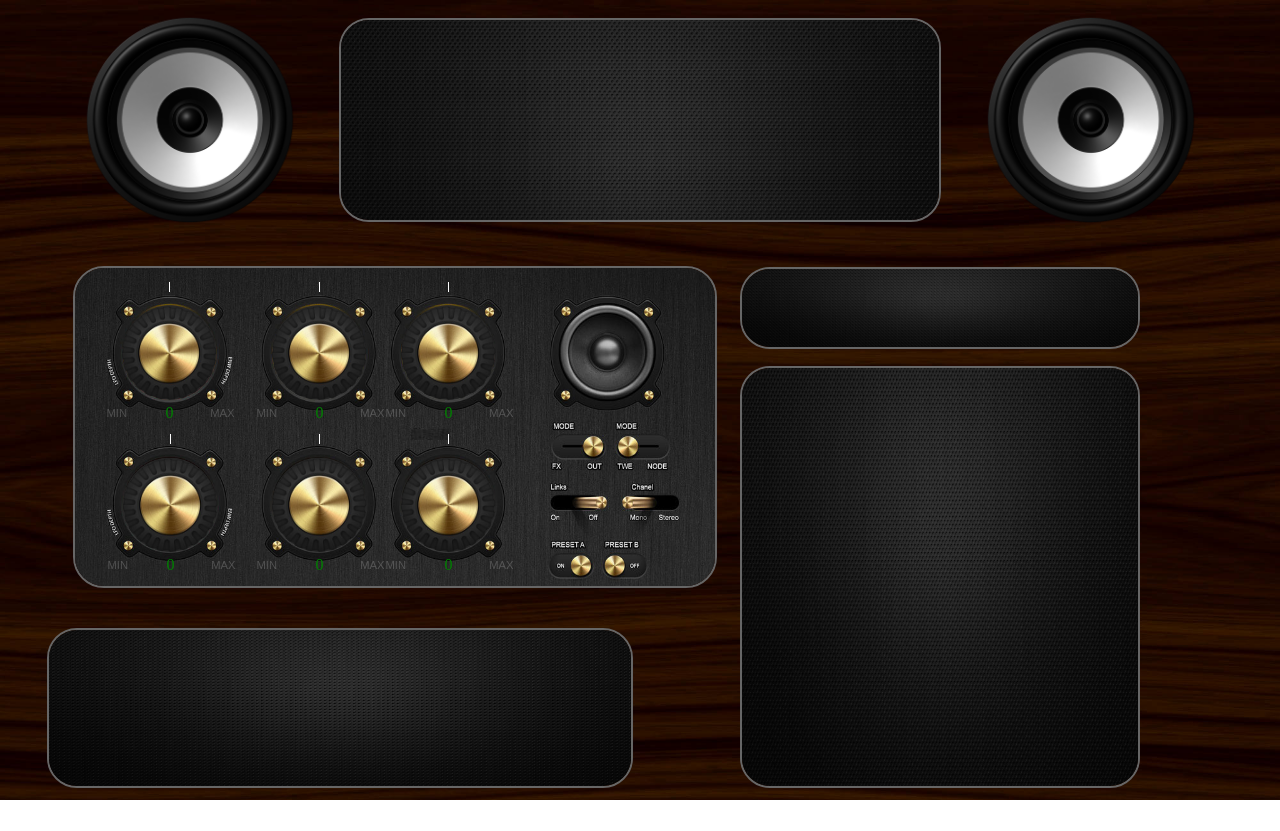
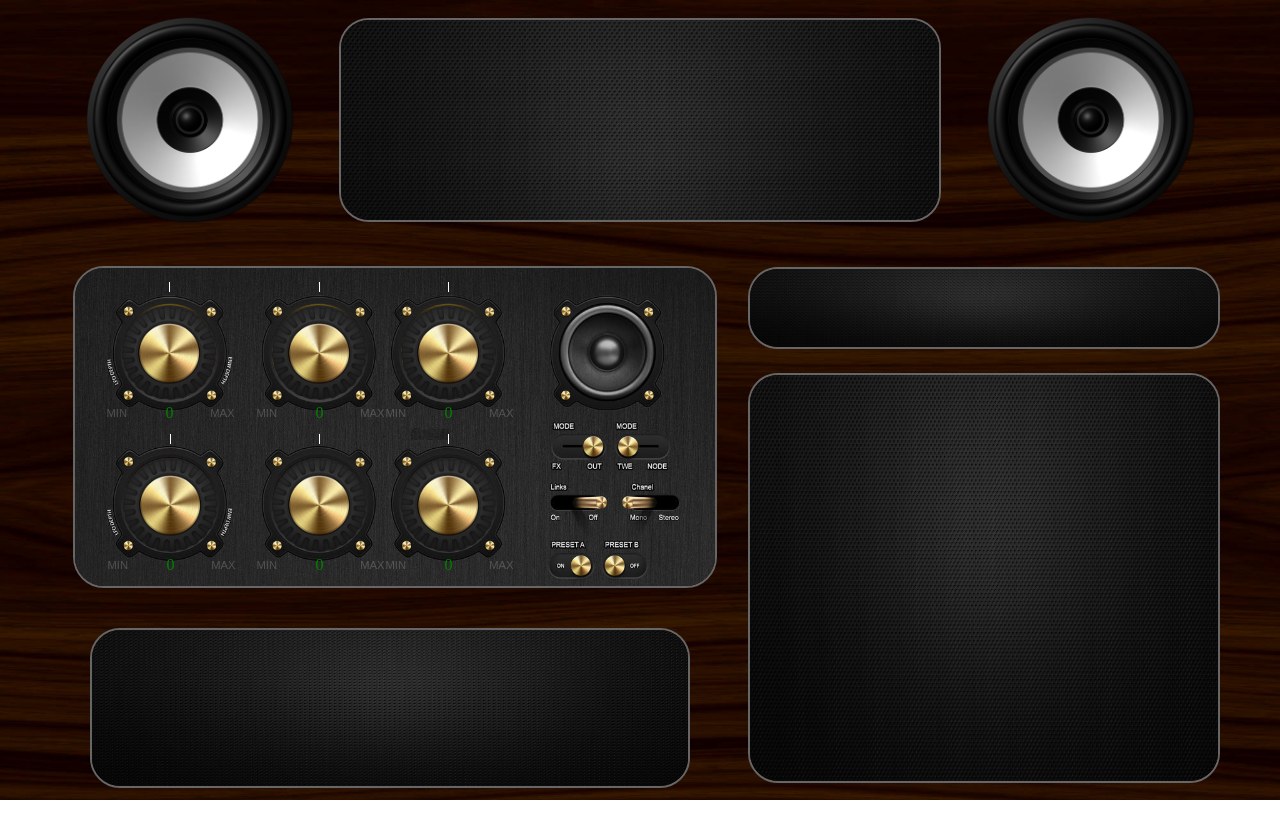
Before and after one commit to Kalikoze/Audio-God, a React (Create React App) app: page / in a window 1280 px wide. After the commit the page ends 800 px from the top, so only its background shows below. Built offline with nearby package versions, Linux system fonts and the light colour scheme.

Commit message:
knob response

```diff
--- a/src/Controls/Controls.css
+++ b/src/Controls/Controls.css
@@ -9,9 +9,10 @@
 }
 
 .controls-component-background  {
-  width: 66%;
+  width: 78%;
   height: 90%;
   /*background: red;*/
+  left: 44px;
   position: relative;
   overflow: hidden;
   border-radius: 30px;
--- a/src/Mixer/Mixer.css
+++ b/src/Mixer/Mixer.css
@@ -1,18 +1,23 @@
 .mixer  {
   width: 100%;
-  height: 60vh;
+    height: 54vh;
+    margin-top: 7px;
+    display: -ms-flexbox;
     display: flex;
+    -ms-flex-align: center;
     align-items: center;
+    -ms-flex-pack: center;
     justify-content: center;
 }
 
 .track-component-background  {
-  width: 66%;
-height: 87%;
-margin-top: -29px;
+  width: 78%;
+    height: 94%;
+    margin-top: 7px;
     /* background: red; */
     position: relative;
     overflow: hidden;
+    left: 44px;
     border-radius: 30px;
     border: solid 2px #666666;
 }
--- a/src/SoundLibrary/SoundLibrary.css
+++ b/src/SoundLibrary/SoundLibrary.css
@@ -8,13 +8,14 @@
 }
 
 .library-component-background  {
-  width: 97%;
-  height: 90%;
-  /*background: red;*/
-  position: relative;
-  overflow: hidden;
-  border-radius: 30px;
-  border: solid 2px #666666;
+  width: 100%;
+height: 90%;
+/* background: red; */
+position: relative;
+left: 50px;
+overflow: hidden;
+border-radius: 30px;
+border: solid 2px #666666;
 }
 
 .black-background-library {
```
Lines whose indentation alone changed are shown as unchanged.
